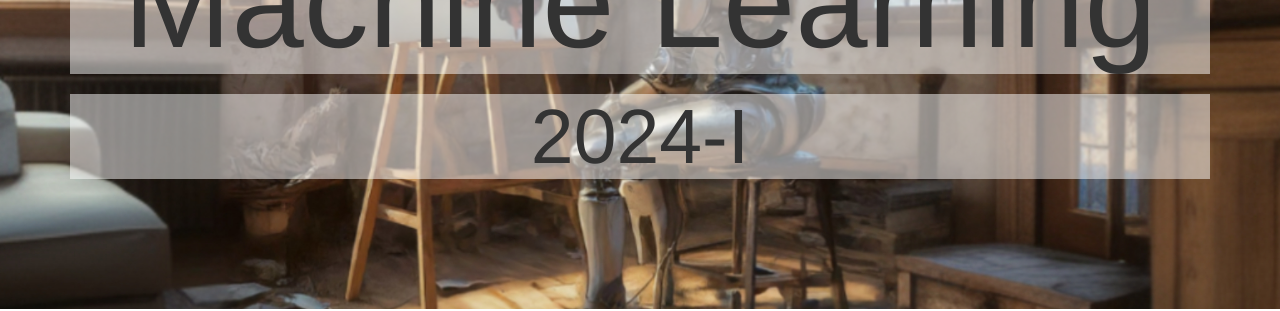
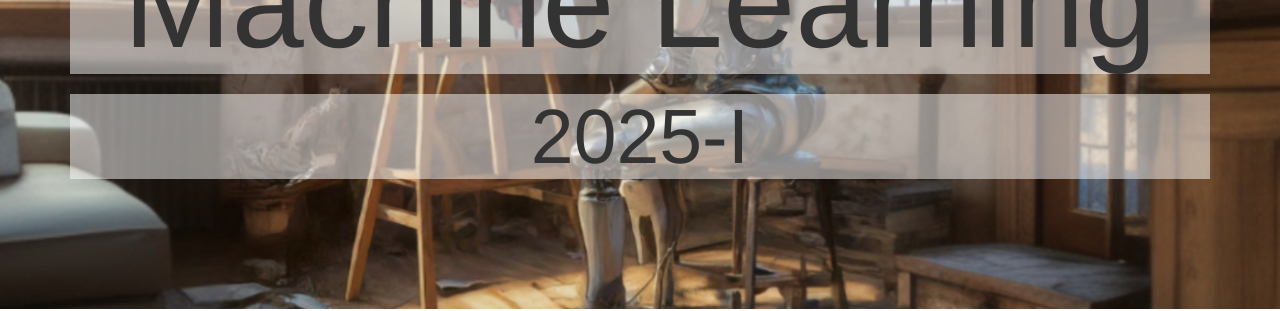
Before and after one commit to santiagotoco/ml_2025_ii, a Jekyll site: the page built from index.html, in a window 1280 px wide and 900 px high. Shown: the part 259-570 px from the top of the window. Built offline with Jekyll 4.4.1, drawn with Linux system fonts in a browser that asks for light colours.

Commit message:
Update course year to 2025 in README, config, and index files

```diff
--- a/_config.yml
+++ b/_config.yml
@@ -1,7 +1,7 @@
-title: Machine Learning 2024-I
+title: Machine Learning 2025-I
 description: Universidad Nacional de Colombia, Bogotá
 sitename: Machine Learning
-baseurl: '/ml-2024-1'
+baseurl: '/ml-2025-1'
 sass:
   sass_dir: /assets/_sass
   style: :compressed
--- a/index.html
+++ b/index.html
@@ -1,7 +1,7 @@
 ---
 layout: default
 heading: Machine Learning
-subheading: 2024-I
+subheading: 2025-I
 ---
 
 {% include header.html %}
```
Also changed, not shown: README.md.
